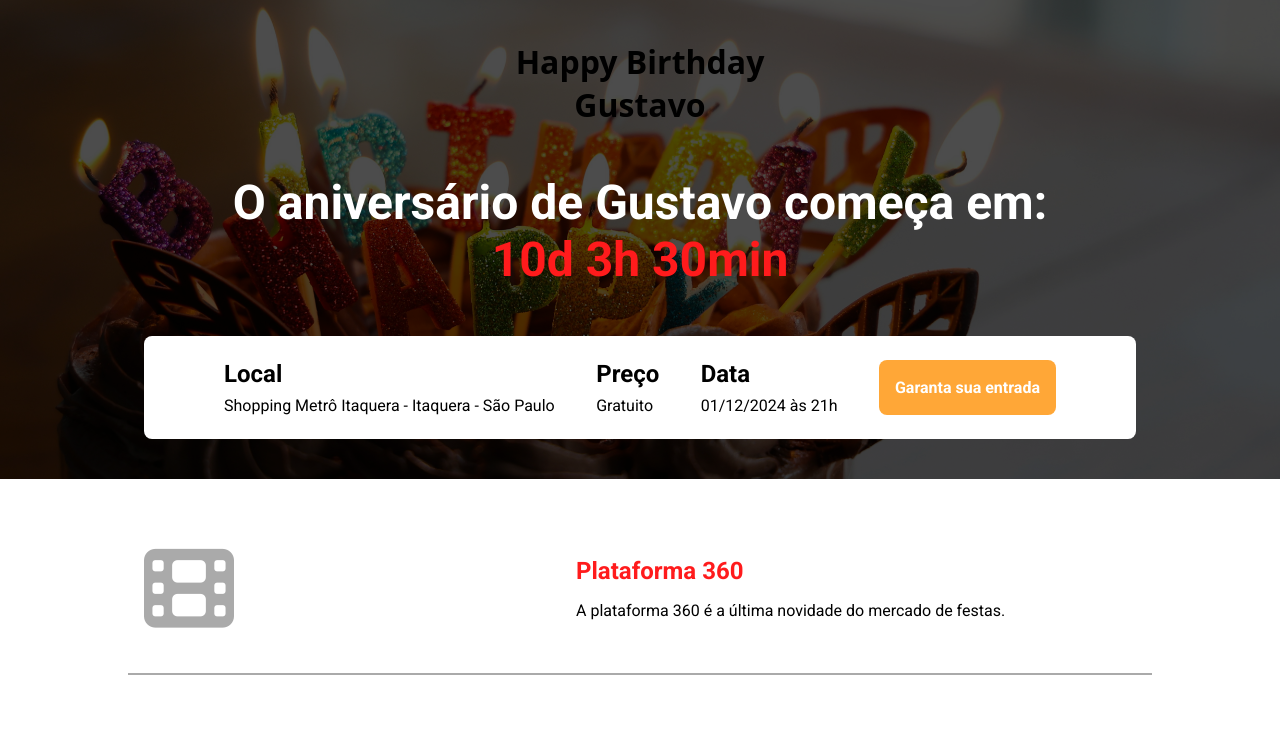
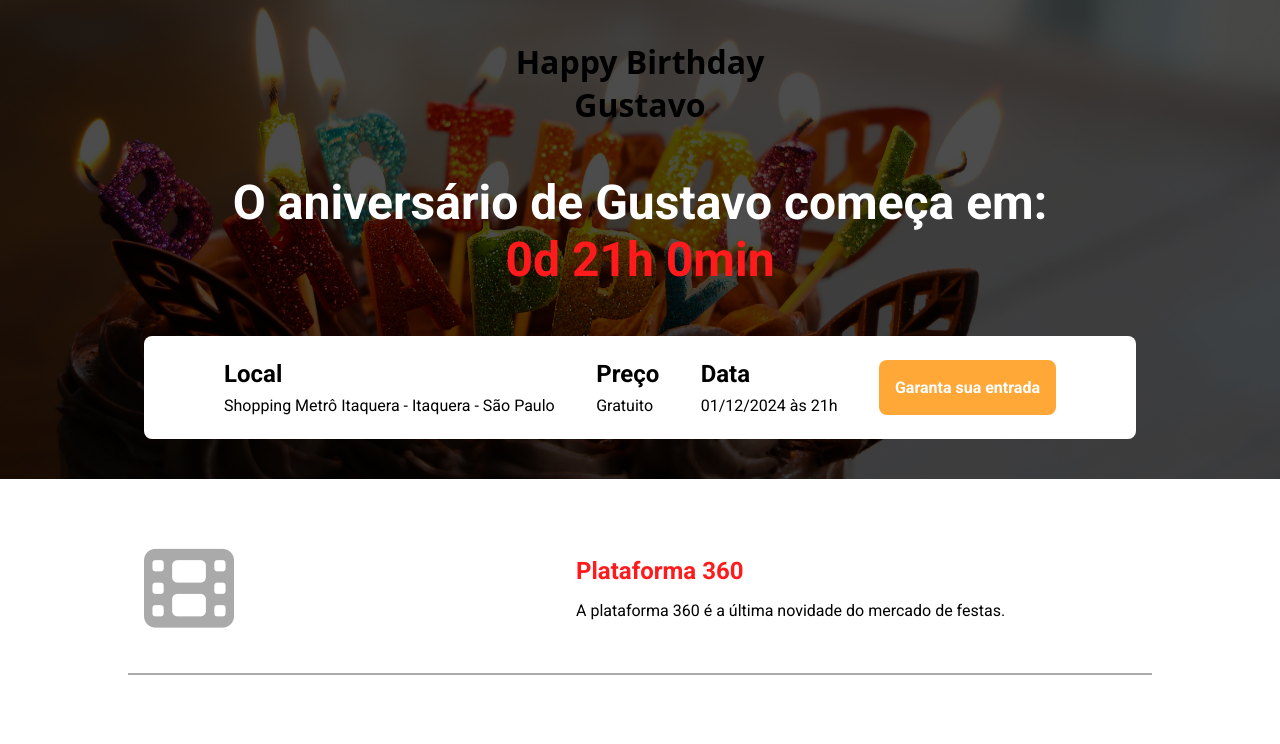
Before and after one commit to GTM35/ebac_landingpage_aniversario, a website built with Parcel: page src/index.html in a window 1280 px wide. Shown: the top 744 px of the page. Built offline with nearby package versions, Linux system fonts and the light colour scheme; a web font is replaced by a local one.

Commit message:
Finalizando script de timeHero

```diff
--- a/src/index.html
+++ b/src/index.html
@@ -32,7 +32,7 @@
 
         <div class="header__event">
           O aniversário de Gustavo começa em:
-          <span>10d 3h 30min</span>
+          <span></span>
         </div>
 
         <div class="info-bar">
--- a/src/js/main.js
+++ b/src/js/main.js
@@ -1,2 +1,30 @@
-AOS.init();
-document.addEventListener("DOMContentLoaded", () => {});
+document.addEventListener("DOMContentLoaded", () => {
+  AOS.init();
+
+  setInterval(() => {
+    timeHero();
+  }, 1000);
+});
+
+function timeHero() {
+  let labelHero = document.querySelector(".header__event span");
+
+  const dataAniversario = new Date("Feb 06, 2024 17:15:00");
+  const dataHoje = new Date();
+
+  const timeStampDiff = dataAniversario.getTime() - dataHoje.getTime();
+
+  const diasEmMs = 86400000;
+  const horasEmMs = 3600000;
+  const minutosEmMs = 60000;
+
+  const Dia = Math.floor(timeStampDiff / diasEmMs);
+  const Horas = Math.floor((timeStampDiff % diasEmMs) / horasEmMs);
+  const Minutos = Math.floor((timeStampDiff % horasEmMs) / minutosEmMs);
+
+  if (timeStampDiff < 0) {
+    labelHero.innerHTML = `Evento já começou`;
+  } else {
+    labelHero.innerHTML = `${Dia}d ${Horas}h ${Minutos}min`;
+  }
+}
```
